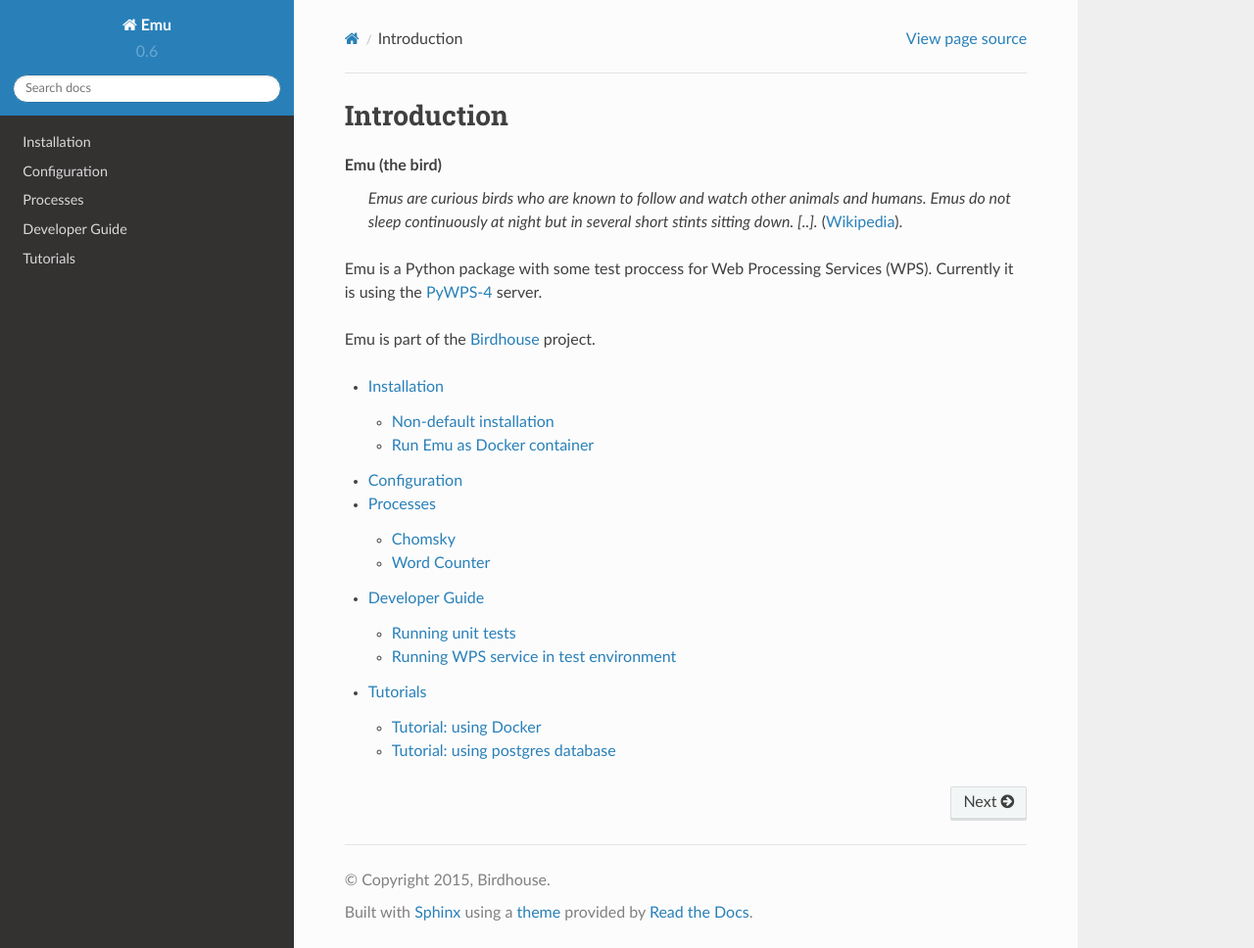
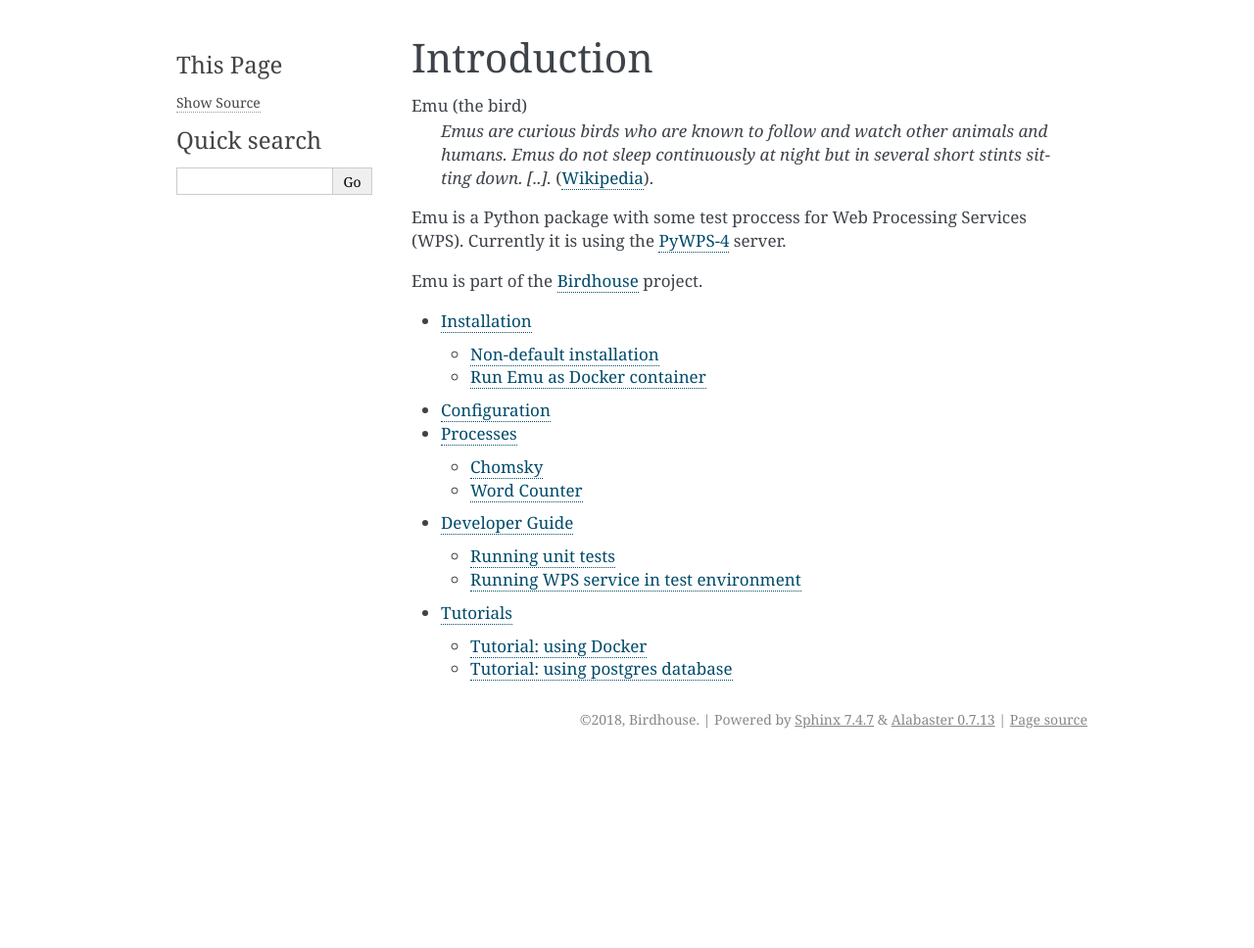
Before and after one commit to bird-house/emu, a Sphinx documentation site: the page built from docs/source/index.rst, in a window 1280 px wide and 968 px high. Shown: the whole window at 98% size. Built offline with Sphinx 7.4.7, drawn with Linux system fonts in a browser that asks for light colours.

Commit message:
using alabaster theme

```diff
--- a/docs/source/conf.py
+++ b/docs/source/conf.py
@@ -18,7 +18,7 @@
 # If extensions (or modules to document with autodoc) are in another directory,
 # add these directories to sys.path here. If the directory is relative to the
 # documentation root, use os.path.abspath to make it absolute, like shown here.
-#sys.path.insert(0, os.path.abspath('.'))
+# sys.path.insert(0, os.path.abspath(os.path.join('..', '..', 'emu')))
 
 # -- General configuration ------------------------------------------------
 
@@ -58,7 +58,7 @@
 
 # General information about the project.
 project = u'Emu'
-copyright = u'2015, Birdhouse'
+copyright = u'2018, Birdhouse'
 author = u'Birdhouse'
 
 # The version info for the project you're documenting, acts as replacement for
@@ -119,18 +119,7 @@
 
 # The theme to use for HTML and HTML Help pages.  See the documentation for
 # a list of builtin themes.
-#html_theme = 'alabaster'
-
-# on_rtd is whether we are on readthedocs.org, this line of code grabbed from docs.readthedocs.org
-# http://docs.readthedocs.org/en/latest/faq.html?highlight=autodoc#how-do-i-change-behavior-for-read-the-docs
-on_rtd = os.environ.get('READTHEDOCS', None) == 'True'
-
-if on_rtd:
-    html_theme = 'default'
-else:  # only import and set the theme if we're building docs locally
-    import sphinx_rtd_theme
-    html_theme = 'sphinx_rtd_theme'
-    html_theme_path = [sphinx_rtd_theme.get_html_theme_path()]
+html_theme = 'alabaster'
 
 # otherwise, readthedocs.org uses their theme by default, so no need to specify it
 
```
